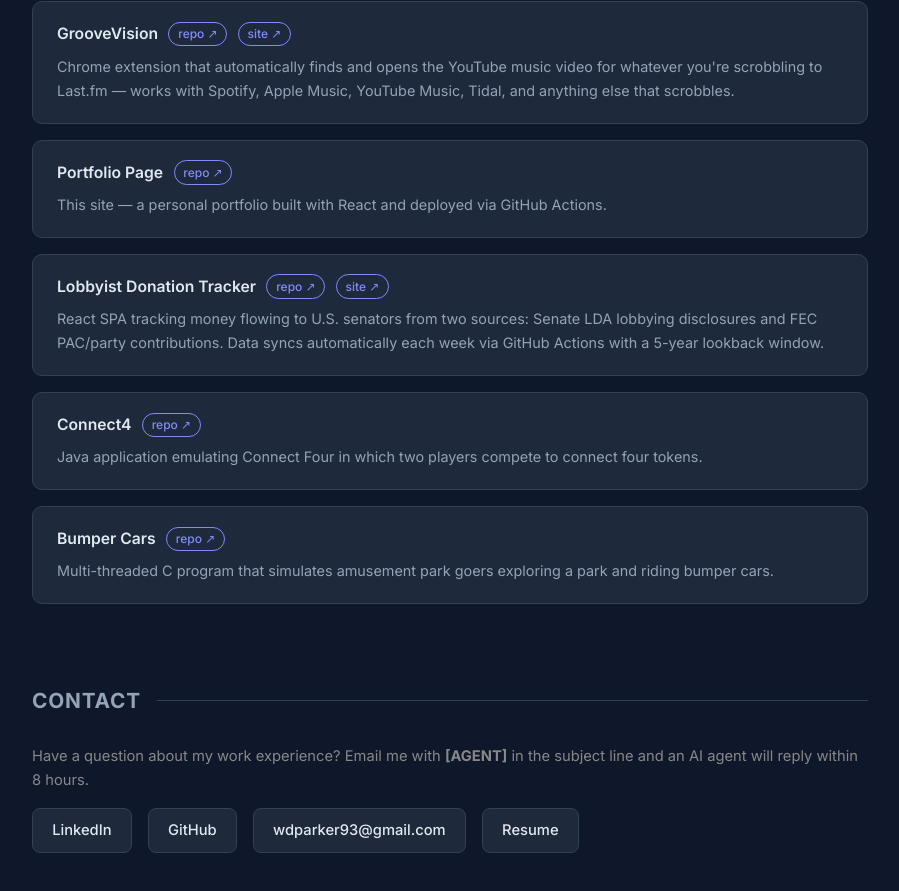
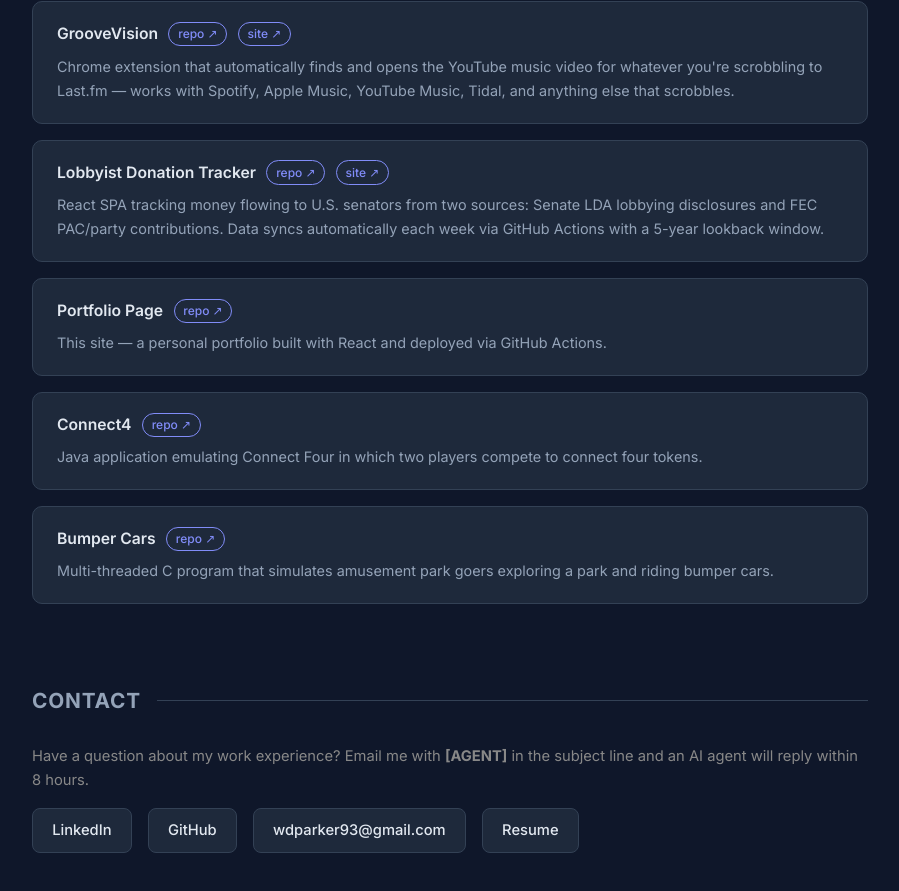
Before and after one commit to wdparker93/portfolio-page, a React (Create React App) app: page / in a window 1280 px wide. Shown: the part 1065-1956 px from the top of the page, without its empty margins (190-1089 px from the left). Built offline with nearby package versions, Linux system fonts and the light colour scheme.

Commit message:
reorder: move Lobbyist Donation Tracker ahead of Portfolio Page
Co-Authored-By: Claude Sonnet 4.6 <noreply@anthropic.com>

```diff
--- a/src/components/Projects.js
+++ b/src/components/Projects.js
@@ -16,16 +16,16 @@ const projects = [
       "Chrome extension that automatically finds and opens the YouTube music video for whatever you're scrobbling to Last.fm — works with Spotify, Apple Music, YouTube Music, Tidal, and anything else that scrobbles.",
   },
   {
-    name: "Portfolio Page",
-    repo: "https://github.com/wdparker93/portfolio-page",
-    description: "This site — a personal portfolio built with React and deployed via GitHub Actions.",
-  },
-  {
     name: "Lobbyist Donation Tracker",
     repo: "https://github.com/wdparker93/lobbyist-donation-tracker",
     site: "https://wdparker93.github.io/lobbyist-donation-tracker/",
     description:
       "React SPA tracking money flowing to U.S. senators from two sources: Senate LDA lobbying disclosures and FEC PAC/party contributions. Data syncs automatically each week via GitHub Actions with a 5-year lookback window.",
+  },
+  {
+    name: "Portfolio Page",
+    repo: "https://github.com/wdparker93/portfolio-page",
+    description: "This site — a personal portfolio built with React and deployed via GitHub Actions.",
   },
   {
     name: "Connect4",
```
